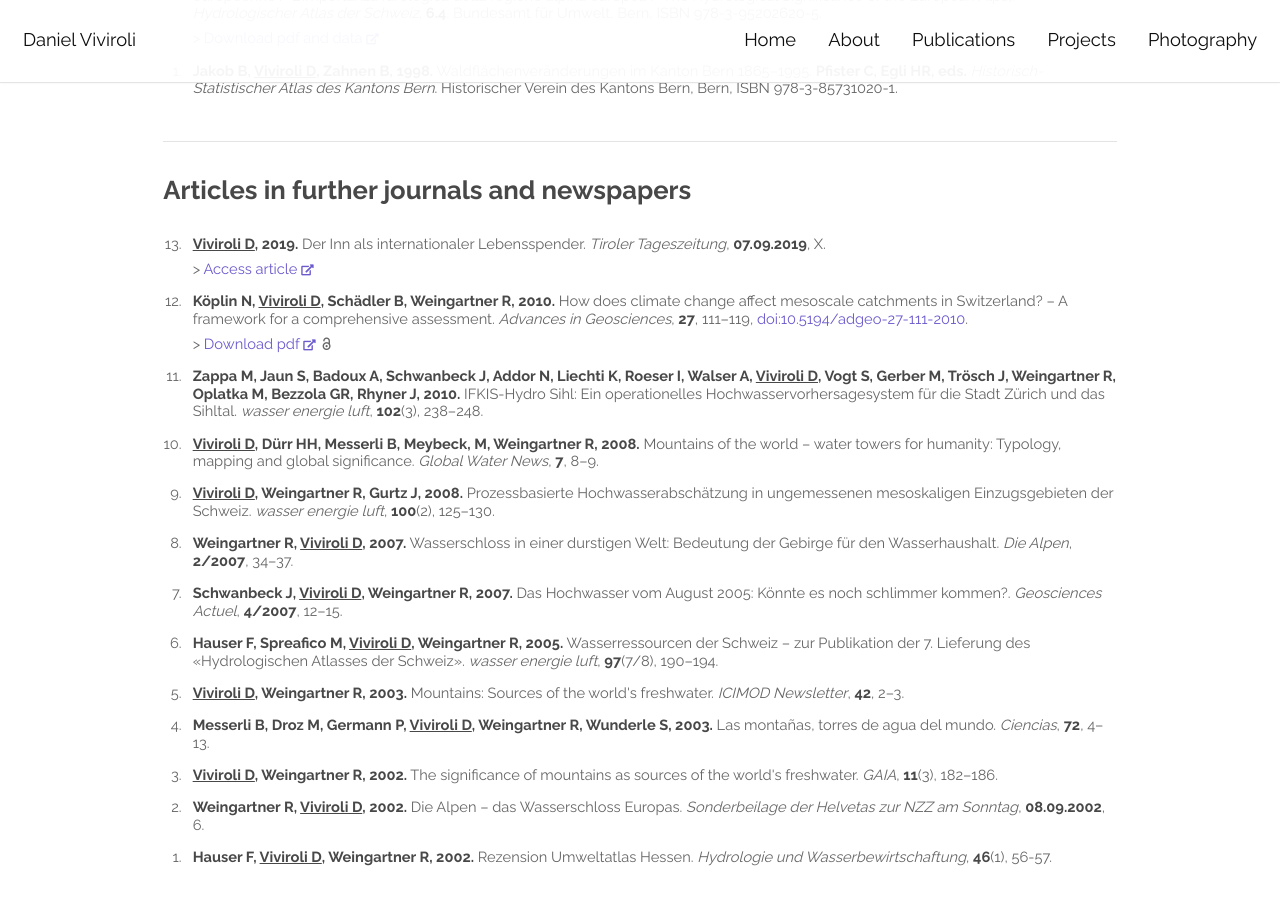
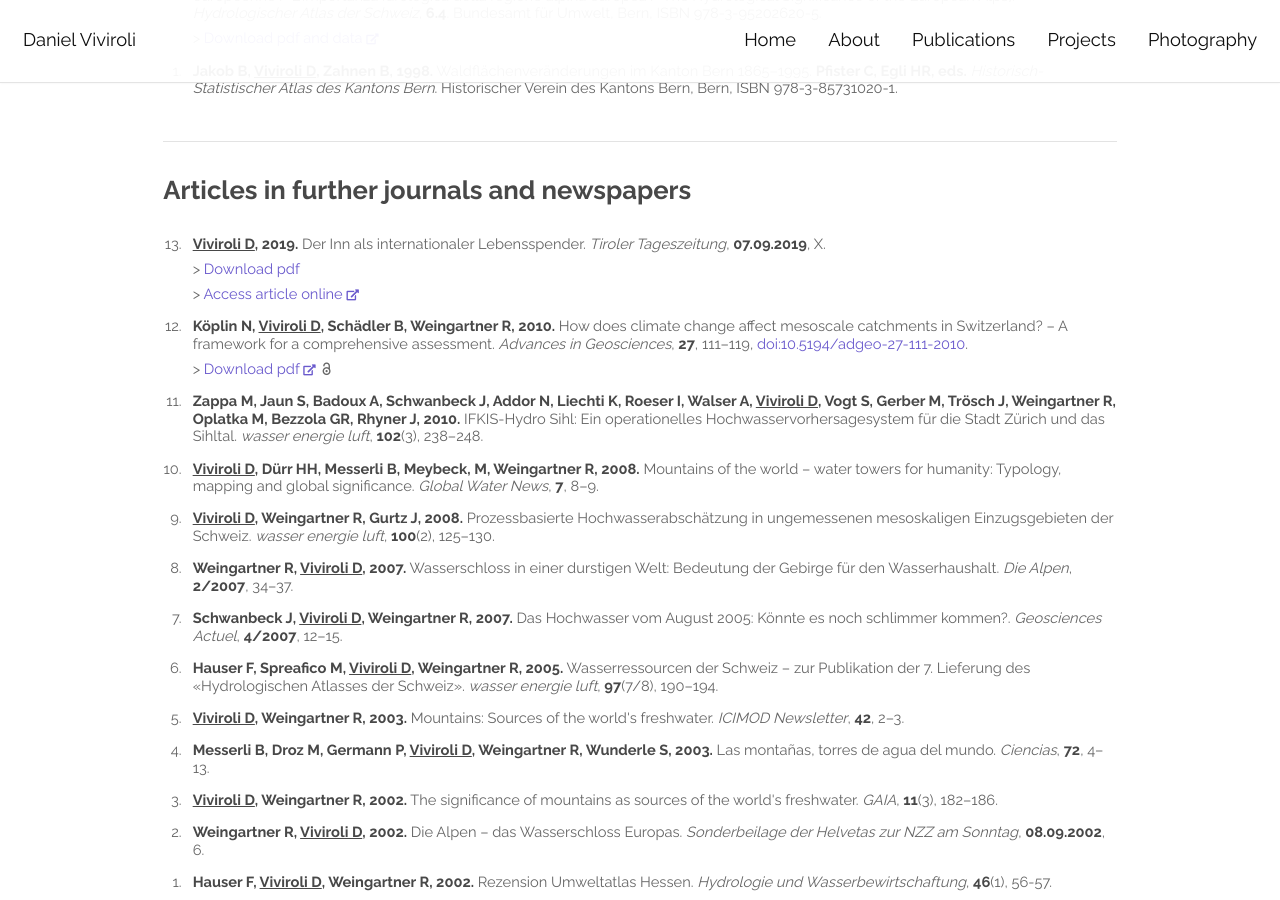
Before and after one commit to katarenamatos/katarenamatos.github.io, a Jekyll site: the page built from publications.html, in a window 1280 px wide and 900 px high, scrolled down 4574 px. Built offline with Jekyll 4.4.1, drawn with Linux system fonts in a browser that asks for light colours; some web fonts are replaced.

Commit message:
update TT

```diff
--- a/_data/publications_papers-further.yml
+++ b/_data/publications_papers-further.yml
@@ -5,8 +5,9 @@
   volume: "07.09.2019"
   pages: X
   link: "https://www.tt.com/panorama/natur/15968928/der-inn-als-internationaler-lebensspender"
-  link_text: Access article
+  link_text: Access article online
   link_external: Y
+  pdf: /documents/Viviroli_2019_TT_250.pdf
 
 - authors: Köplin N, Viviroli D, Schädler B, Weingartner R
   year: 2010
```
Also changed, not shown: 1 other file.
